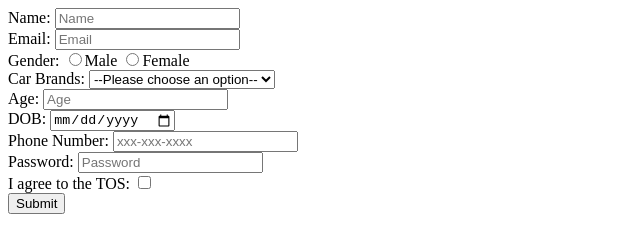
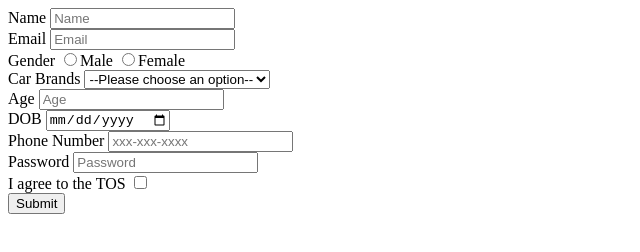
Before and after one commit to acciojob/signup-form-car-shivamkr8227, a website: page main.html in a window 1280 px wide. Shown: the full height of the page, 0-640 px from the left. Drawn offline with Linux system fonts and the light colour scheme.

Commit message:
created a submission

```diff
--- a/main.html
+++ b/main.html
@@ -11,30 +11,30 @@
     <script type="text/javascript" src="./script.js">
 </script>
 <form>
-	<label for="name">Name:</label>
+	<label for="name">Name</label>
 	<input type="text" name="name" id="name" placeholder="Name"><br>
 
-	<label for="email">Email:</label>
+	<label for="email">Email</label>
 	<input type="email" name="email" id="email" placeholder="Email"><br>
-	<label for="gender">Gender:</label>
+	<label for="gender">Gender</label>
 	<input type="radio" id="gender_m" name="gender">Male
 	<input type="radio" id="gender_f" name="gender">Female<br>
-	<label for="car" >Car Brands:</label>
+	<label for="car" >Car Brands</label>
 	<select id="car" >
 		 <option value="" disabled selected>--Please choose an option--</option>
 		<option value="BMW">BMW</option>
 		<option value="Audi">Audi</option>
 		<option value="Mercedez">Mercedez</option>
 	</select><br>
-	<label for="age">Age:</label>
+	<label for="age">Age</label>
 	<input type="number" id="age" placeholder="Age"><br>
-	<label for="dob">DOB:</label>
+	<label for="dob">DOB</label>
 	<input type="date" id="dob"><br>
-	<label for="tel">Phone Number:</label>
+	<label for="tel">Phone Number</label>
 	<input type="tel" id="tel" placeholder="xxx-xxx-xxxx"><br>
-	<label for="passowrd">Password:</label>
+	<label for="passowrd">Password</label>
 	<input type="password" id="password" placeholder="Password"><br>
-	<label for="tos">I agree to the TOS:</label>
+	<label for="tos">I agree to the TOS</label>
 	<input type="checkbox" id="tos"><br>
 	<input type="submit" id="sub">
 
```
